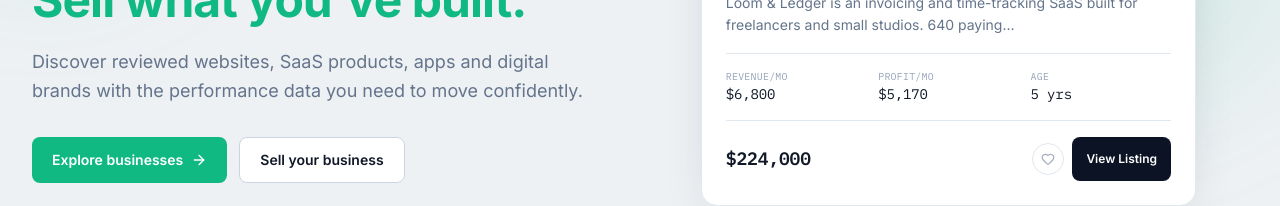
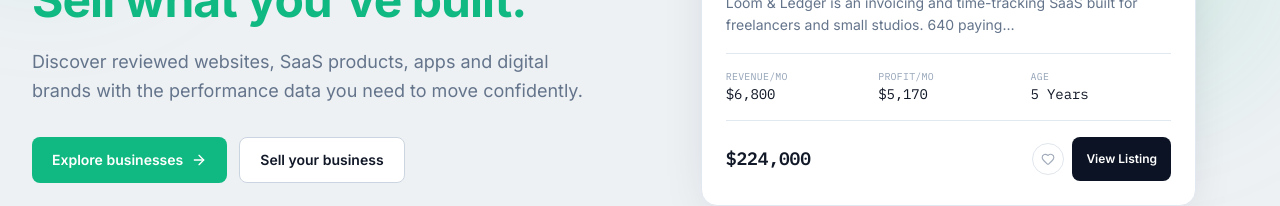
Before and after one commit to mdmanirmia/durqo-app, a Next.js app: page / in a window 1280 px wide. Shown: the part 298-504 px from the top of the page. Built offline with nearby package versions, Linux system fonts and the light colour scheme; no server answers; the database is empty.

Commit message:
Change homepage spotlight age suffix from "yrs" to "Years"

```diff
--- a/src/app/page.tsx
+++ b/src/app/page.tsx
@@ -442,7 +442,7 @@ export default async function Home() {
                       </div>
                       <div>
                         <span className="block text-[0.62rem] uppercase tracking-wide text-ink-faint">Age</span>
-                        {spotlight.businessAgeYears ? `${spotlight.businessAgeYears} yrs` : "New"}
+                        {spotlight.businessAgeYears ? `${spotlight.businessAgeYears} Years` : "New"}
                       </div>
                     </div>
 
```
